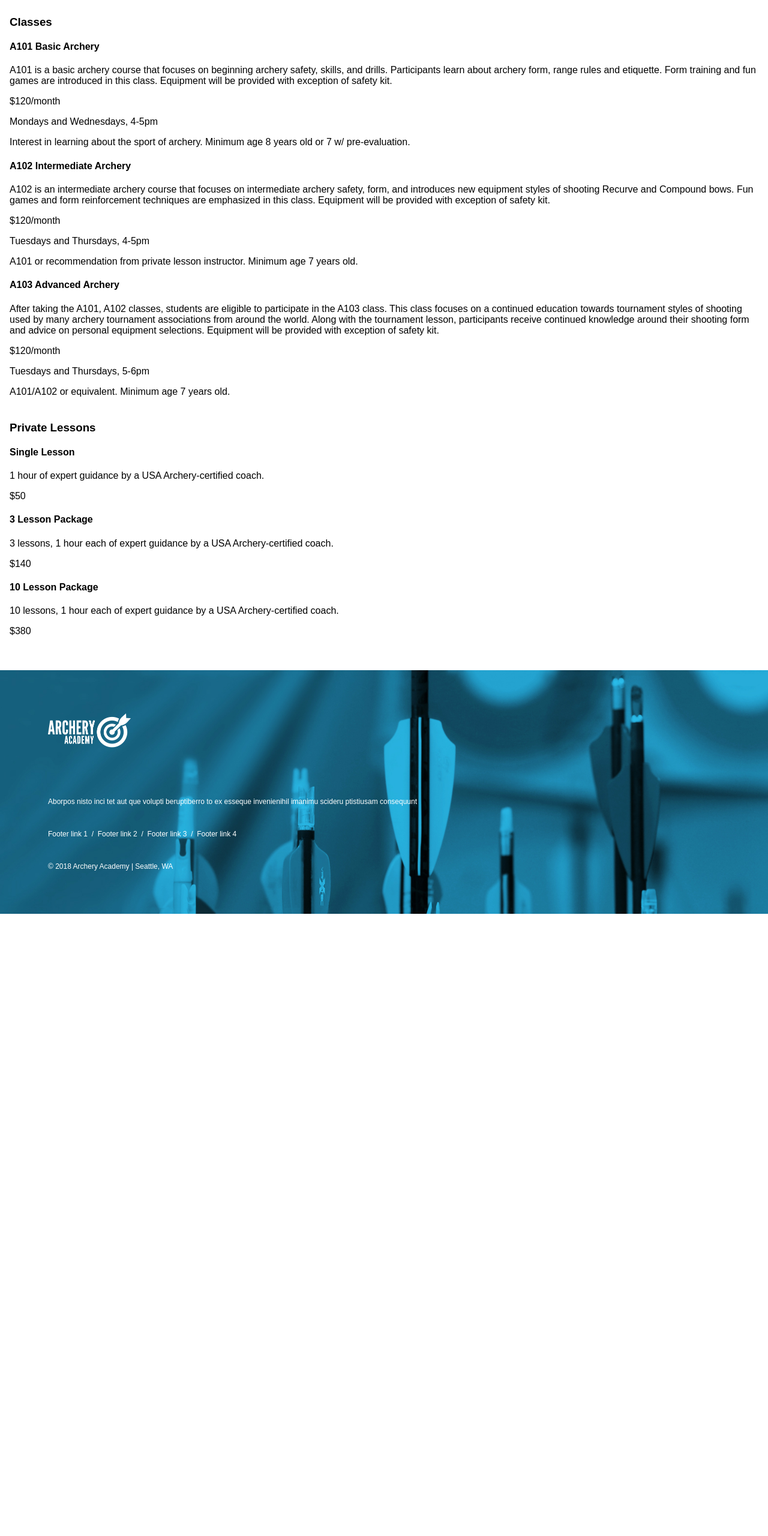
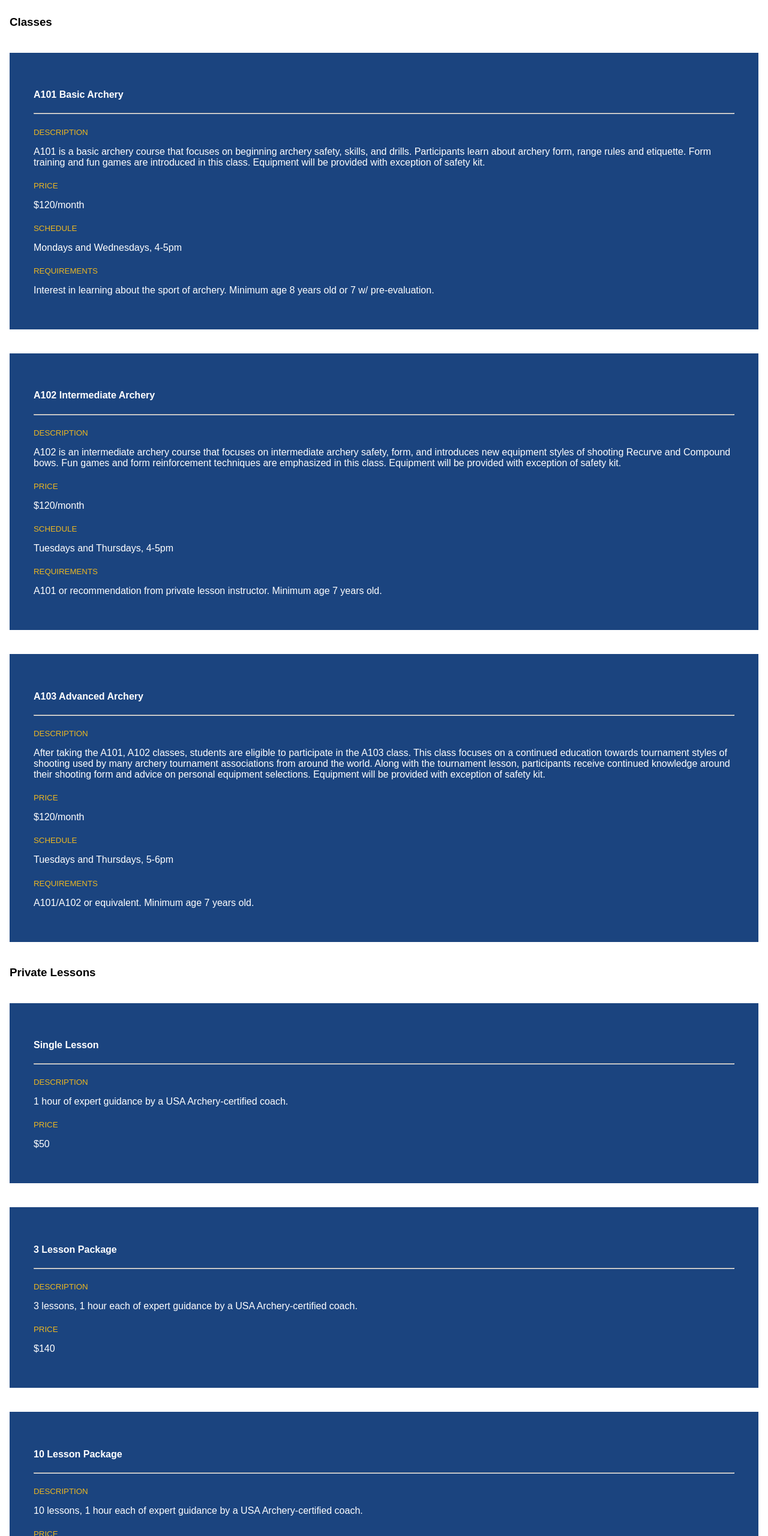
Before and after one commit to Rydavim/archery-academy, a plain HTML site: page services.html in a window 1280 px wide. Shown: the part 240-2800 px from the top of the page at 60% size. Before the commit the page ends 1763 px from the top, so only its background shows below. Drawn offline with Linux system fonts and the light colour scheme.

Commit message:
added flexbox css, styling

```diff
--- a/services.html
+++ b/services.html
@@ -19,33 +19,48 @@
     </header>
 
     <main>
-      <section>
+      <section id="services-list">
         <h2>Services</h2>
         <article>
           <h3>Classes</h3>
           <ul>
             <li>
               <h4>A101 Basic Archery</h4>
+              <hr>
+              <h5>Description</h5>
               <p>A101 is a basic archery course that focuses on beginning archery safety, skills, and drills. Participants learn about archery form, range rules and etiquette. Form training and fun games are introduced in this class.
 Equipment will be provided with exception of safety kit.</p>
+              <h5>Price</h5>
               <p>$120/month</p>
+              <h5>Schedule</h5>
               <p>Mondays and Wednesdays, 4&#45;5pm</p>
+              <h5>Requirements</h5>
               <p>Interest in learning about the sport of archery. Minimum age 8 years old or 7 w/ pre-evaluation.</p>
             </li>
             <li>
               <h4>A102 Intermediate Archery</h4>
+              <hr>
+              <h5>Description</h5>
               <p>A102 is an intermediate archery course that focuses on intermediate archery safety, form, and introduces new equipment styles of shooting Recurve and Compound bows. Fun games and form reinforcement techniques are emphasized in this class.
 Equipment will be provided with exception of safety kit.</p>
+              <h5>Price</h5>
               <p>$120/month</p>
+              <h5>Schedule</h5>
               <p>Tuesdays and Thursdays, 4&#45;5pm</p>
+              <h5>Requirements</h5>
               <p>A101 or recommendation from private lesson instructor. Minimum age 7 years old.</p>
             </li>
             <li>
               <h4>A103 Advanced Archery</h4>
+              <hr>
+              <h5>Description</h5>
               <p>After taking the A101, A102 classes, students are eligible to participate in the A103 class. This class focuses on a continued education towards tournament styles of shooting used by many archery tournament associations from around the world. Along with the tournament lesson, participants receive continued knowledge around their shooting form and advice on personal equipment selections.
 Equipment will be provided with exception of safety kit.</p>
+              <h5>Price</h5>
               <p>$120/month</p>
+              <h5>Schedule</h5>
               <p>Tuesdays and Thursdays, 5&#45;6pm</p>
+              <h5>Requirements</h5>
               <p>A101&#47;A102 or equivalent. Minimum age 7 years old.</p>
             </li>
           </ul>
@@ -55,17 +70,26 @@ Equipment will be provided with exception of safety kit.</p>
           <ul>
             <li>
               <h4>Single Lesson</h4>
+              <hr>
+              <h5>Description</h5>
               <p>1 hour of expert guidance by a USA Archery-certified coach.</p>
+              <h5>Price</h5>
               <p>$50</p>
             </li>
             <li>
               <h4>3 Lesson Package</h4>
+              <hr>
+              <h5>Description</h5>
               <p>3 lessons, 1 hour each of expert guidance by a USA Archery-certified coach.</p>
+              <h5>Price</h5>
               <p>$140</p>
             </li>
             <li>
               <h4>10 Lesson Package</h4>
+              <hr>
+              <h5>Description</h5>
               <p>10 lessons, 1 hour each of expert guidance by a USA Archery-certified coach.</p>
+              <h5>Price</h5>
               <p>$380</p>
             </li>
           </ul>
--- a/styles/stylesheet.css
+++ b/styles/stylesheet.css
@@ -26,8 +26,6 @@ body > * {
   display: grid;
   gap: 0.25rem;
 }
-
-.flex-container { display: flex; }
 
 figure { margin: 0; }
 
@@ -88,6 +86,37 @@ aside img { width: 100%; }
 section > *,
 aside > * { margin-bottom: 2.5rem; }
 
+.flex-container { display: flex; }
+
+#services-list li { display: block; }
+
+.flex-container,
+#services-list li {
+  margin: 2.5rem 0 2.5rem 0;
+  padding: 2.5rem;
+  background-color: #1b447f; /* medium blue */
+  color: #ffffff; /* white */
+}
+
+.flex-container img { max-height: 200px; }
+
+hr {
+  height: 2px;
+  background-color: #ecb722; /* gold */
+}
+
+.col-1 { padding-top: 1rem; }
+
+.col-2 { padding-left: 1.5rem; }
+
+h5 {
+  margin-bottom: 0;
+  text-transform: uppercase;
+  font-weight: normal;
+  color: #ecb722; /* gold */
+}
+
+
 /* FOOTER */
 
 footer {
```
Also changed, not shown: index.html (+10 -5 lines), instructors.html (+21 -9 lines).
